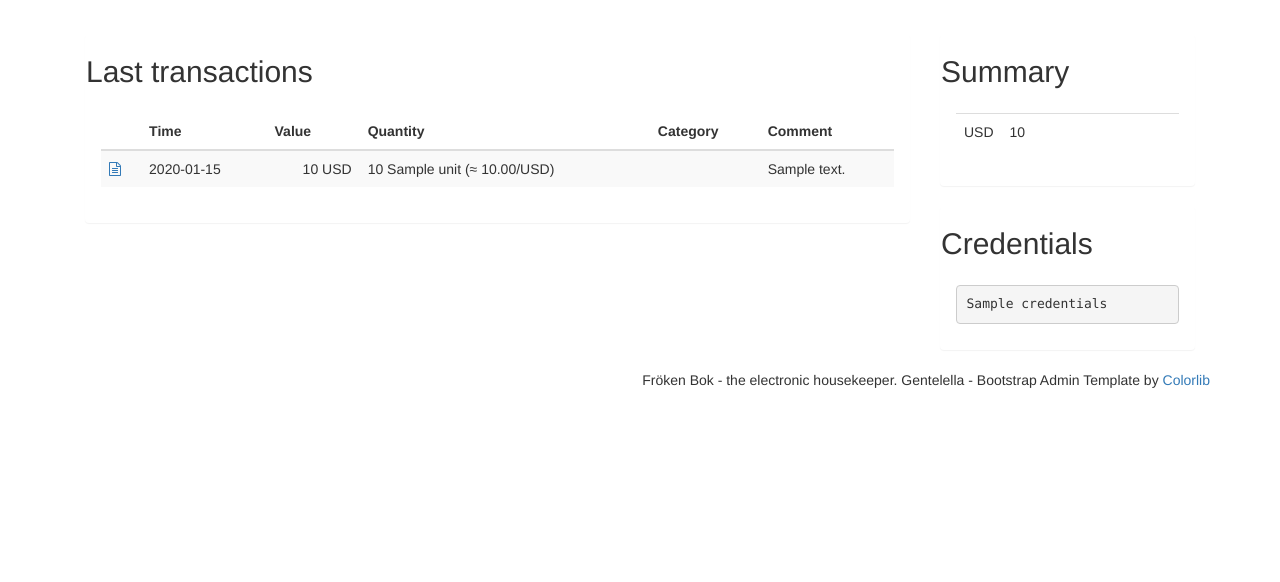
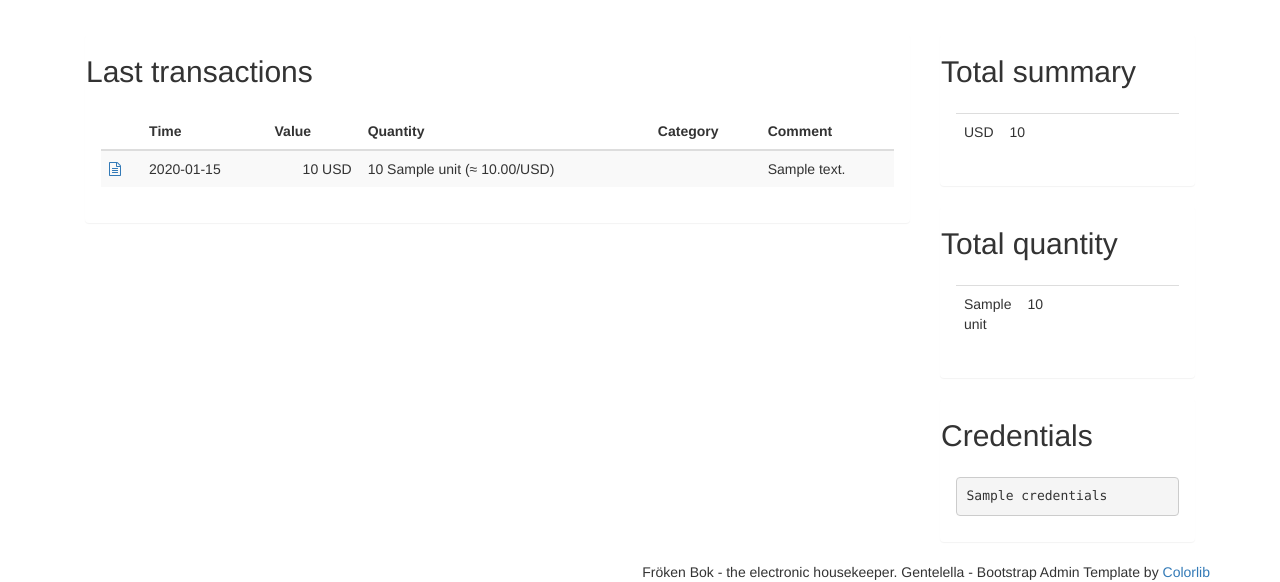
Before and after one commit to frekenbok/frekenbok, a Django app: template accountant/templates/accountant/account_detail.html in a window 1280 px wide. Shown: the part 3122-3704 px from the top of the page. Before the commit the page ends 3510 px from the top, so only its background shows below. Run offline with Django 3.2, Linux system fonts and the light colour scheme; the template is opened without the code that fills it: most values are stand-ins (such as "Sample title", 1, 10 or a date in 2020); some libraries are stand-ins or nearby versions.

Commit message:
yet another minor update

```diff
--- a/accountant/templates/accountant/account_detail.html
+++ b/accountant/templates/accountant/account_detail.html
@@ -43,7 +43,7 @@
 </div>
 <div class="col-md-3 col-sm-3 col-xs-12">
   <section class="panel">
-    <div class="x_title"><h2>{% trans 'Summary' %}</h2><div class="clearfix"></div></div>
+    <div class="x_title"><h2>{% trans 'Total summary' %}</h2><div class="clearfix"></div></div>
     <div class="panel-body">
       <table class="table">
         <tbody>{% for sheaf in account.sorted_sheaves %}
@@ -54,6 +54,19 @@
       </table>
     </div>
   </section>
+  <section class="panel">
+    <div class="x_title"><h2>{% trans 'Total quantity' %}</h2><div class="clearfix"></div></div>
+    <div class="panel-body">
+      <table class="table">
+        <tbody>{% for quantity in total_quantity %}
+          <tr>
+            <td width="10%">{{ quantity.unit }}</td><td>{{ quantity.quantity | intcomma }}</td>
+          </tr>{% endfor %}
+        </tbody>
+      </table>
+    </div>
+  </section>
+
 {% if account.credentials %}
   <section class="panel">
     <div class="x_title"><h2>{% trans 'Credentials' %}</h2><div class="clearfix"></div></div>
```
Also changed, not shown: accountant/views/account_detail_view.py (+7 -1 lines).
